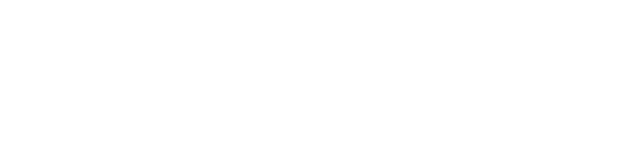
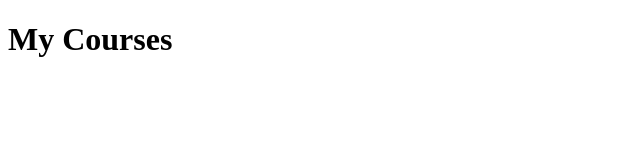
Before and after one commit to Chochu/itmd462-assignment3, a plain HTML site: page index.html in a window 1280 px wide. Shown: the whole page, without its empty margins (0-640 px from the left). Drawn offline with Linux system fonts and the light colour scheme.

Commit message:
Add header and link JS file

```diff
--- a/index.html
+++ b/index.html
@@ -7,8 +7,10 @@
   <!-- <link rel="stylesheet" href="screen.css" /> -->
 </head>
 <body>
-
-<!-- Link Javascript file -->
-<script src="site.js"></script>
+  <header>
+    <h1>My Courses</h1>
+  </header>
+  <!-- Link Javascript file -->
+  <script src="site.js"></script>
 </body>
 </html>
```
